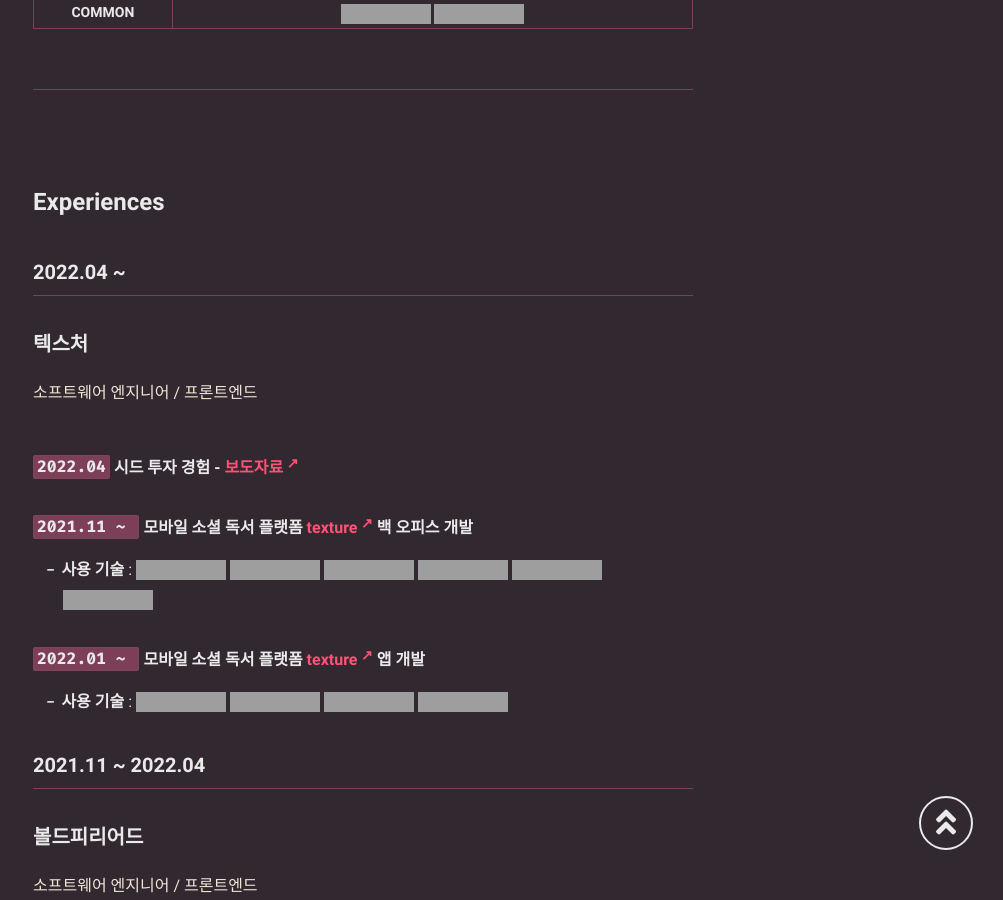
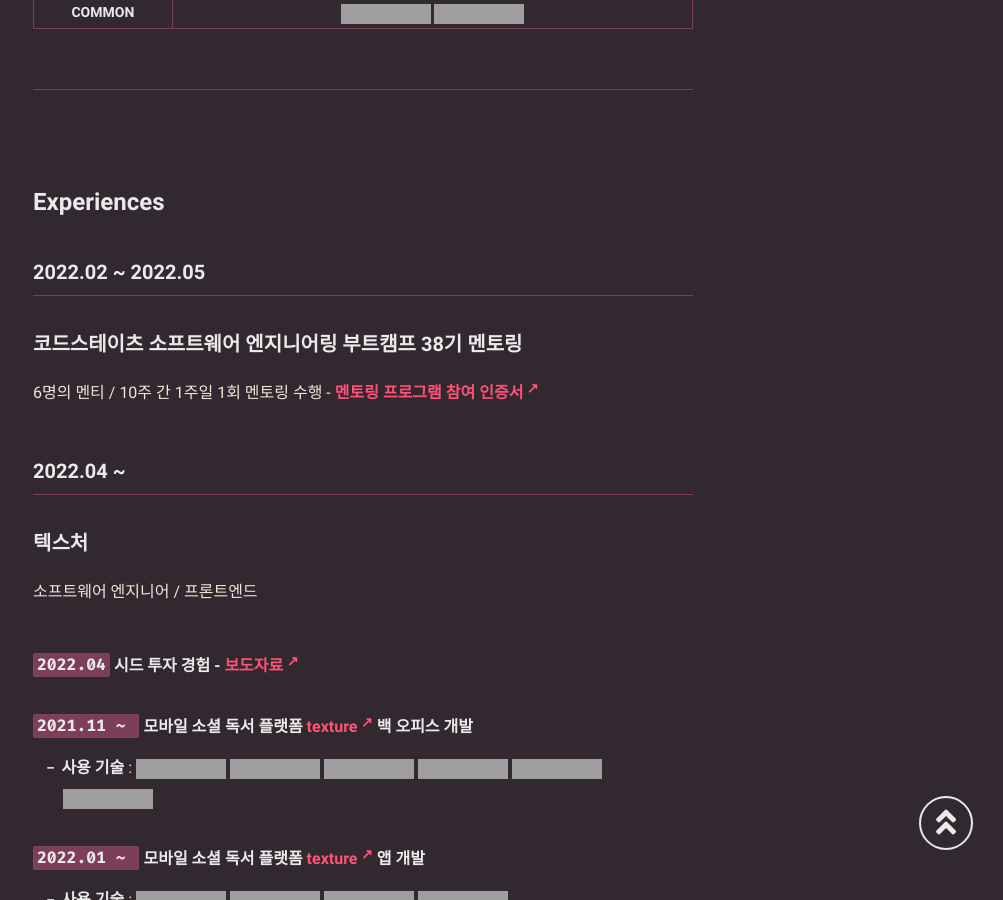
Before and after one commit to mniYUNSU/mniYUNSU.github.io, a Jekyll site: the page built from about.md, in a window 1280 px wide and 900 px high, scrolled down 1112 px. Shown: the whole window, without its empty margins (277-1280 px from the left). Built offline with Jekyll 4.4.1, drawn with Linux system fonts in a browser that asks for light colours; grey boxes are pictures that could not be loaded.

Commit message:
add certificate

```diff
--- a/about.md
+++ b/about.md
@@ -48,6 +48,12 @@ comments: false
 <br>
 
 # Experiences
+
+### 2022.02 ~ 2022.05
+
+#### 코드스테이츠 소프트웨어 엔지니어링 부트캠프 38기 멘토링
+
+6명의 멘티 / 10주 간 1주일 1회 멘토링 수행 - **<a href="https://yoshiground.notion.site/6110f2452a2344209869cd6d423fe5d0" target="_blank" rel="noopener">멘토링 프로그램 참여 인증서</a>**
 
 ### 2022.04 ~
 
```
